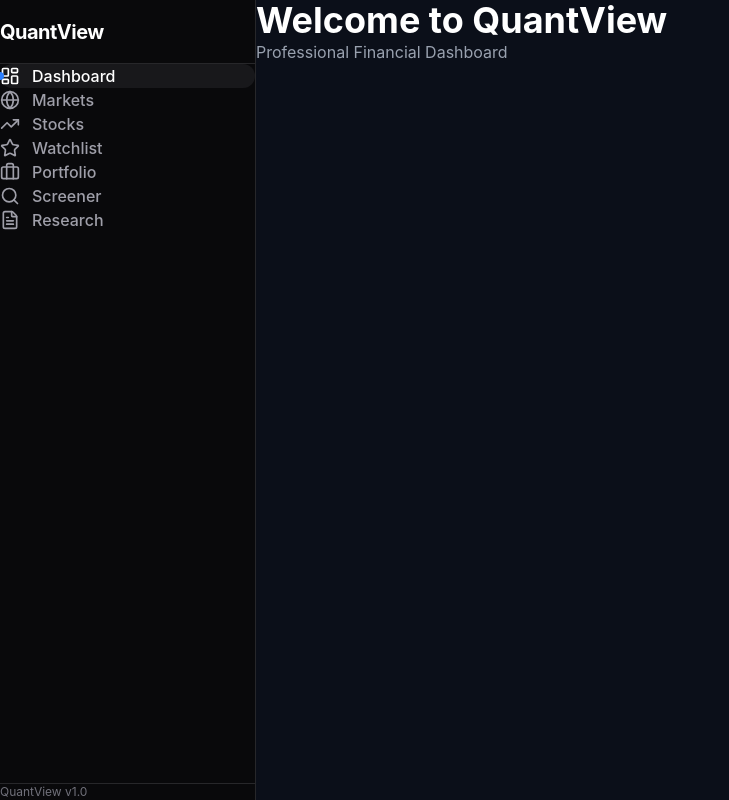
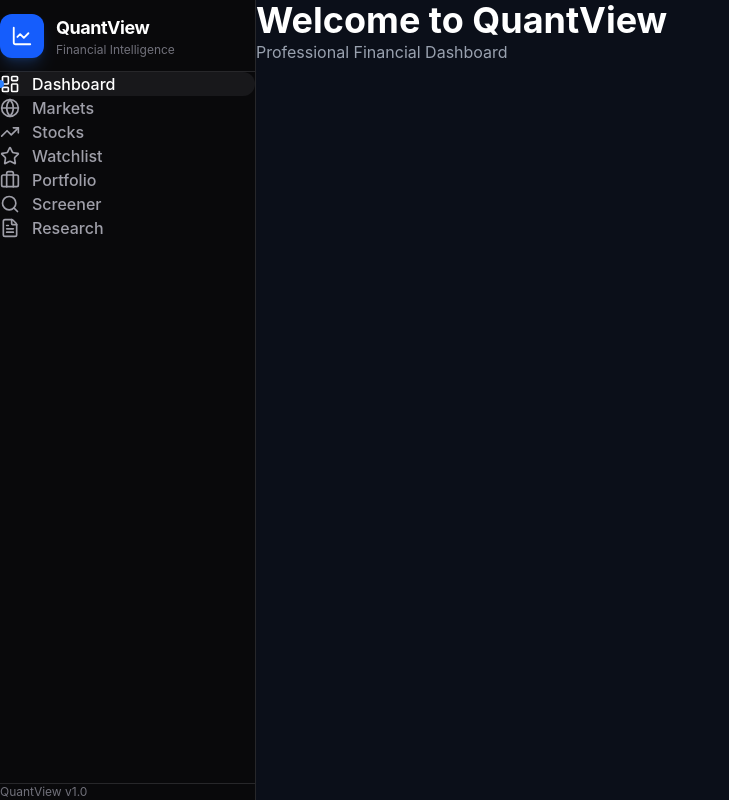
Before and after one commit to kawtar-studio/QuantView, a React (Vite) app in the folder frontend/: page / in a window 1280 px wide. Shown: the whole page, without its empty margins (0-729 px from the left). Built offline with nearby package versions, Linux system fonts and the light colour scheme.

Commit message:
Enhance sidebar branding with professional logo section

```diff
--- a/frontend/src/components/layout/Sidebar.tsx
+++ b/frontend/src/components/layout/Sidebar.tsx
@@ -6,6 +6,7 @@ import {
     Briefcase,
     Search,
     FileText,
+    LineChart,
 } from "lucide-react";
 
 const navigation = [
@@ -49,22 +50,37 @@ const navigation = [
 const Sidebar = () => {
     return (
         <aside className="w-64 h-screen bg-zinc-950 border-r border-zinc-800 flex flex-col">
+
             {/* Logo */}
-            <div className="h-16 flex items-center px-6 border-b border-zinc-800">
-                <h1 className="text-xl font-bold text-white tracking-tight">
-                    QuantView
-                </h1>
+            <div className="h-18 flex items-center gap-3 px-6 border-b border-zinc-800">
+
+                <div className="w-11 h-11 rounded-xl bg-blue-600 flex items-center justify-center shadow-lg shadow-blue-500/20">
+                    <LineChart size={22} className="text-white" />
+                </div>
+
+                <div>
+                    <h1 className="text-white text-lg font-bold tracking-tight">
+                        QuantView
+                    </h1>
+
+                    <p className="text-xs text-zinc-500">
+                        Financial Intelligence
+                    </p>
+                </div>
+
             </div>
 
             {/* Navigation */}
             <nav className="flex-1 p-3">
+
                 {navigation.map((item) => {
+
                     const Icon = item.icon;
 
                     return (
                         <button
                             key={item.name}
-                            className={`relative w-full flex items-center gap-3 px-4 py-3 rounded-xl transition-all duration-200 ${item.active
+                            className={`relative mb-1 w-full flex items-center gap-3 px-4 py-3 rounded-xl transition-all duration-200 ${item.active
                                     ? "bg-zinc-900 text-white"
                                     : "text-zinc-400 hover:bg-zinc-900 hover:text-white"
                                 }`}
@@ -73,20 +89,26 @@ const Sidebar = () => {
                                 <div className="absolute left-0 top-2 bottom-2 w-1 rounded-r-full bg-blue-500" />
                             )}
 
-                            <Icon size={20} strokeWidth={2} />
+                            <Icon size={20} />
 
-                            <span className="font-medium">{item.name}</span>
+                            <span className="font-medium">
+                                {item.name}
+                            </span>
                         </button>
                     );
                 })}
+
             </nav>
 
             {/* Footer */}
             <div className="border-t border-zinc-800 p-4">
+
                 <p className="text-xs text-zinc-500">
                     QuantView v1.0
                 </p>
+
             </div>
+
         </aside>
     );
 };
```
